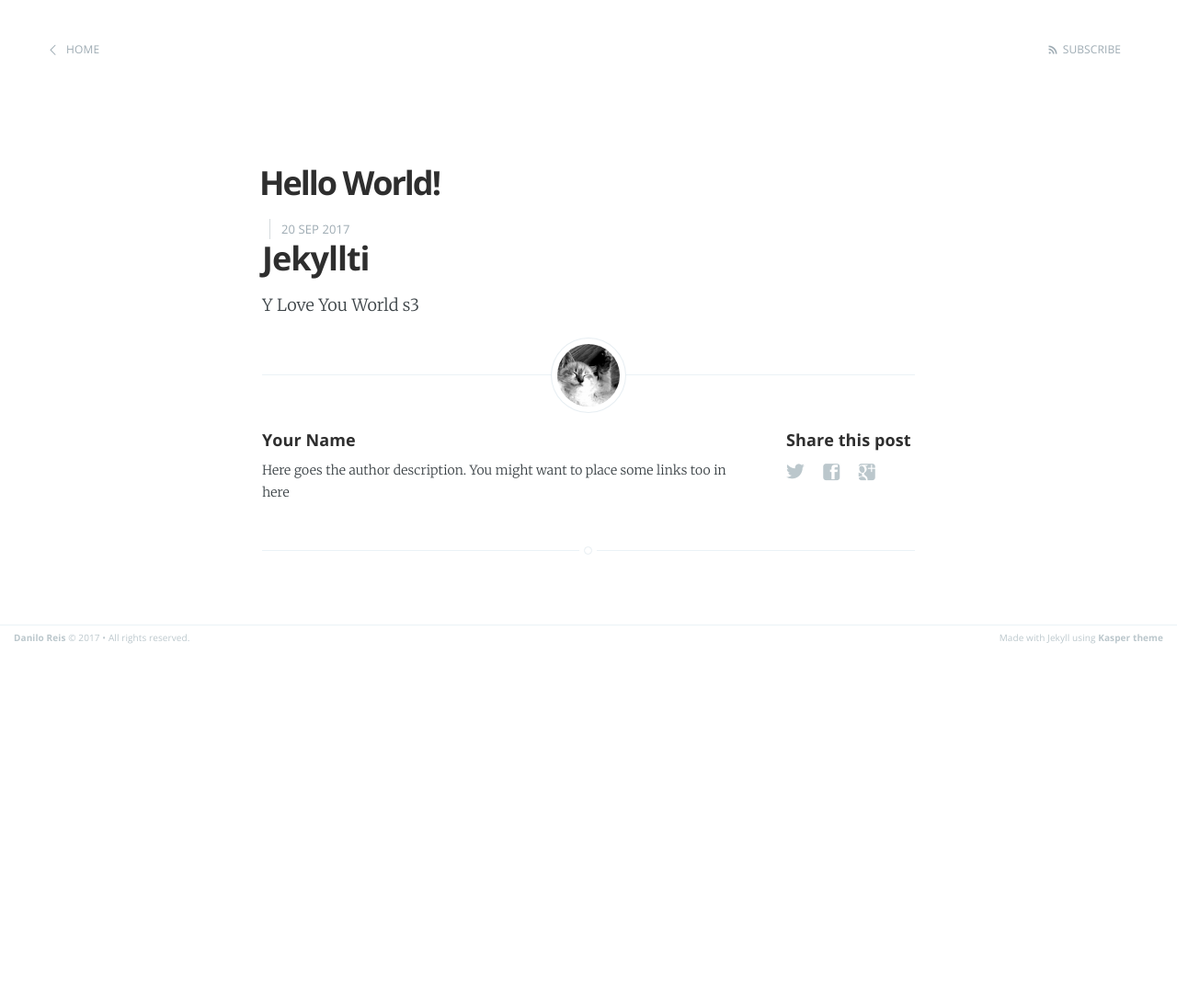
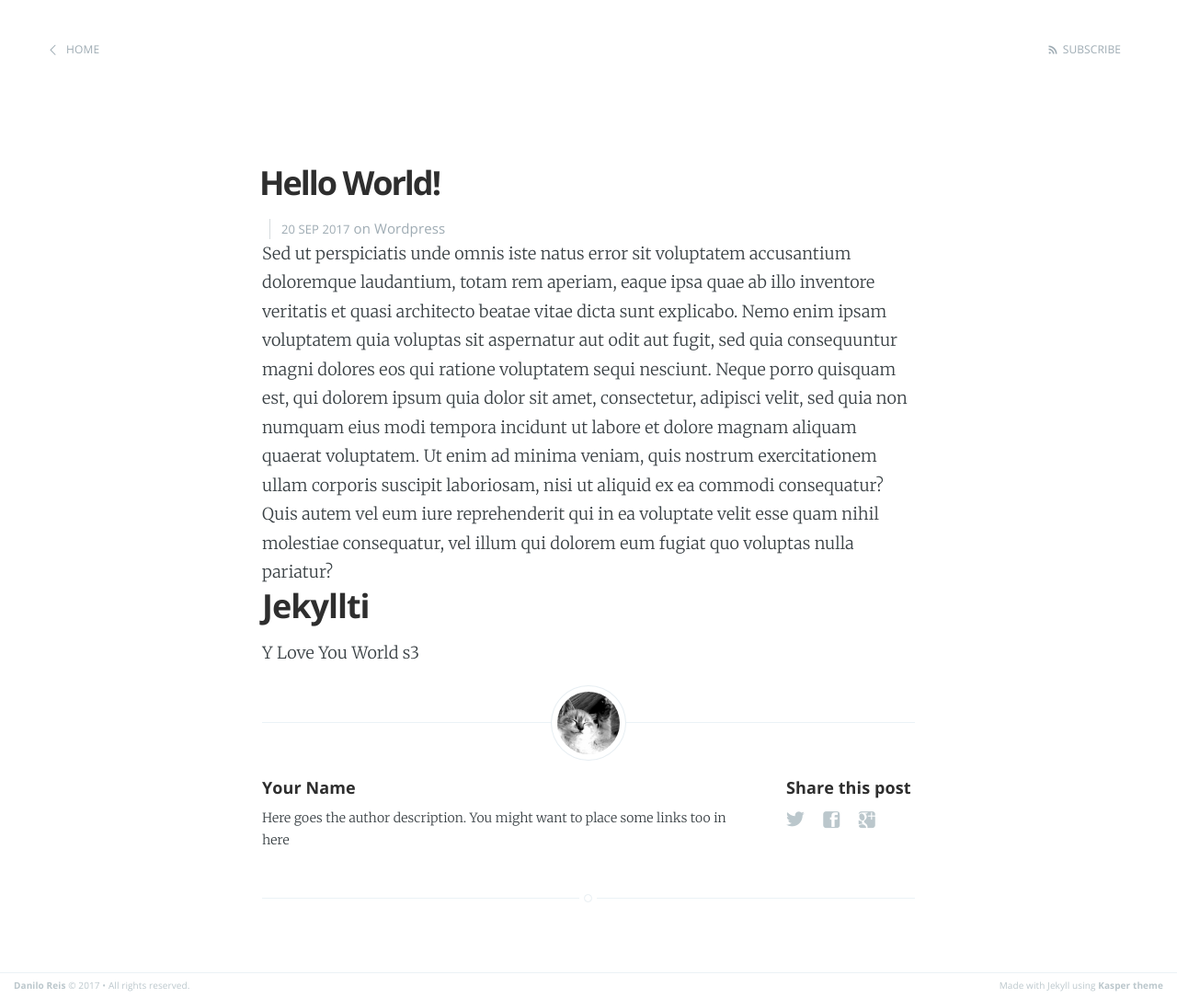
Before and after one commit to idaniloreis/idaniloreis.github.io, a Jekyll site: the page built from _posts/2017-09-20-hello-world.html, in a window 1280 px wide. Shown: the whole page at 92% size. Built offline with Jekyll 4.4.1, drawn with Linux system fonts in a browser that asks for light colours; before the commit the page ends 900 px from its top, so only the background shows below that.

Commit message:
Edit Post

```diff
--- a/_posts/2017-09-20-hello-world.html
+++ b/_posts/2017-09-20-hello-world.html
@@ -2,6 +2,11 @@
 layout: post
 title:  Hello World!
 date:   2017-09-20 22:54:00
+categories: Wordpress
 ---
+
+Sed ut perspiciatis unde omnis iste natus error sit voluptatem accusantium doloremque laudantium, totam rem aperiam, eaque ipsa quae ab illo inventore veritatis et quasi architecto beatae vitae dicta sunt explicabo. Nemo enim ipsam voluptatem quia voluptas sit aspernatur aut odit aut fugit, sed quia consequuntur magni dolores eos qui ratione voluptatem sequi nesciunt. Neque porro quisquam est, qui dolorem ipsum quia dolor sit amet, consectetur, adipisci velit, sed quia non numquam eius modi tempora incidunt ut labore et dolore magnam aliquam quaerat voluptatem. Ut enim ad minima veniam, quis nostrum exercitationem ullam corporis suscipit laboriosam, nisi ut aliquid ex ea commodi consequatur? Quis autem vel eum iure reprehenderit qui in ea voluptate velit esse quam nihil molestiae consequatur, vel illum qui dolorem eum fugiat quo voluptas nulla pariatur?
+
 <h2>Jekyllti</h2>
+
 <p>Y Love You World s3</p>
```
